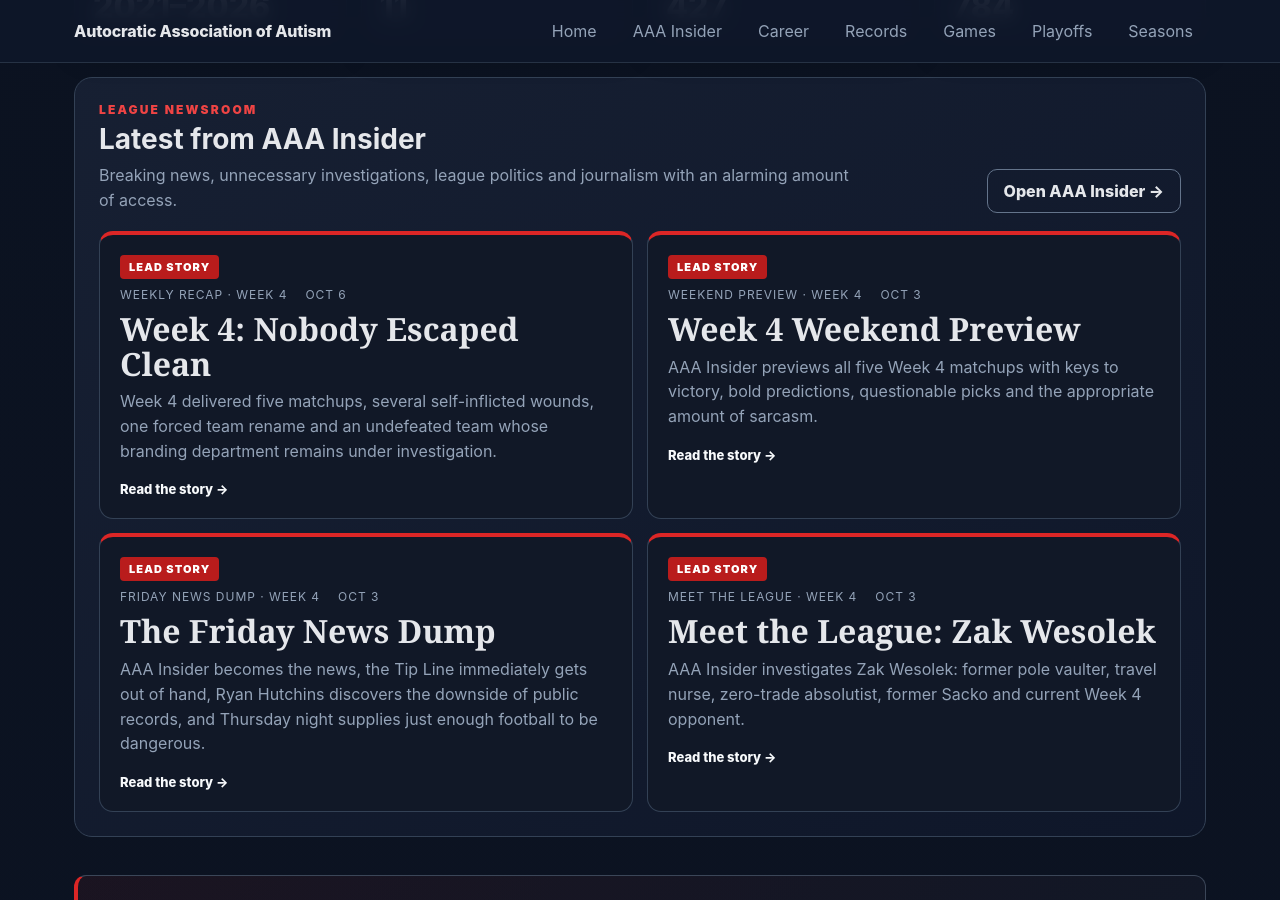
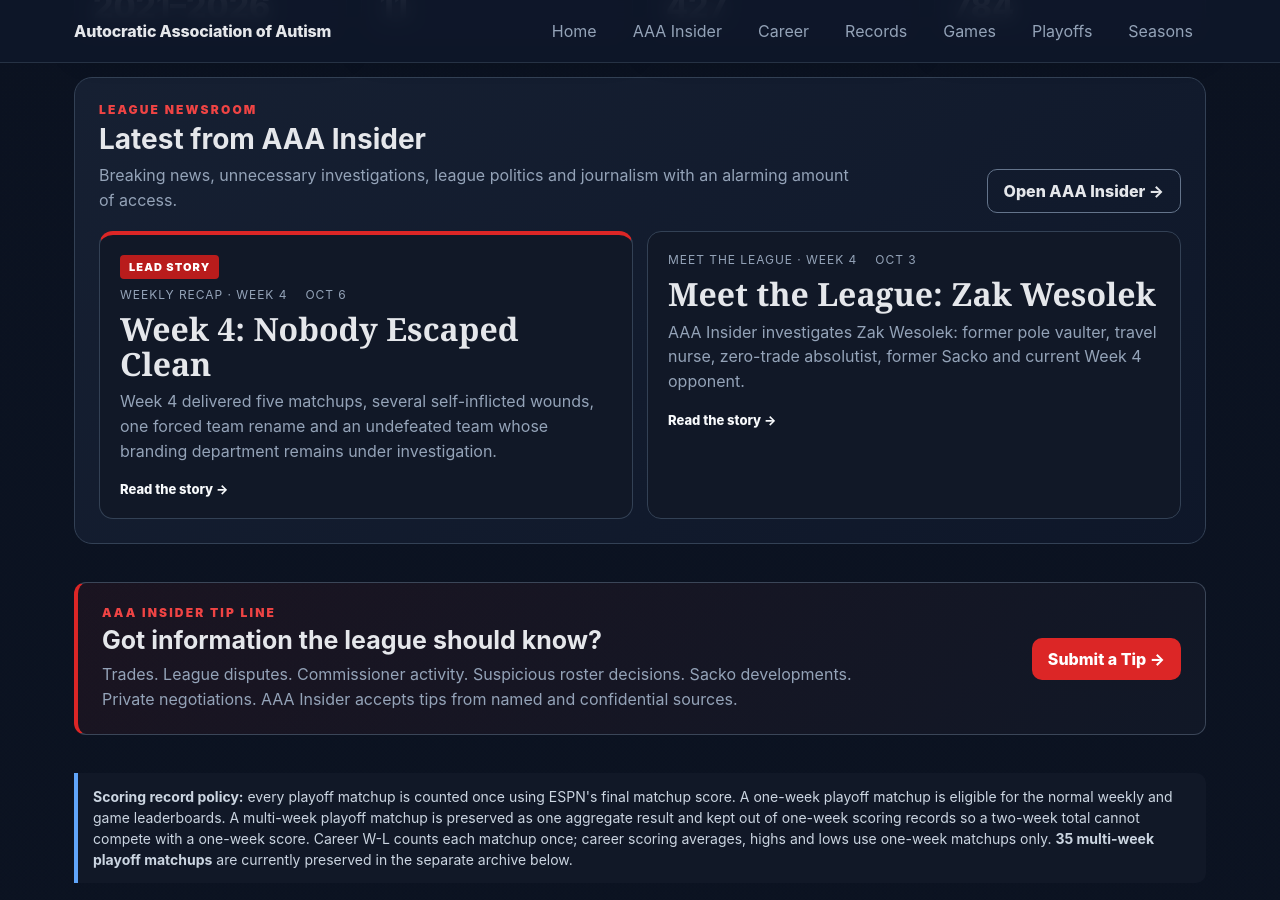
Before and after one commit to Autocratic-Association-of-Autism/AAA-Fantasy, a Jekyll site: the page built from index.html, in a window 1280 px wide and 900 px high, scrolled down 553 px. Built offline with Jekyll 4.4.1, drawn with Linux system fonts in a browser that asks for light colours.

Commit message:
Feature Week 4 recap and Zak profile on homepage

```diff
--- a/index.html
+++ b/index.html
@@ -48,18 +48,33 @@
   </div>
 
   <div class="home-story-grid">
-    {% for issue in issues limit:4 %}
-    <a class="home-story-card home-story-lead" href="{{ issue.url | relative_url }}">
+    {% assign lead_issue = issues | first %}
+    {% assign zak_issue = site.ledger | where: "title", "Meet the League: Zak Wesolek" | first %}
+
+    {% if lead_issue %}
+    <a class="home-story-card home-story-lead" href="{{ lead_issue.url | relative_url }}">
       <div class="insider-tag">Lead Story</div>
       <div class="issue-meta">
-        <span>{% if issue.article_type %}{{ issue.article_type }}{% else %}Issue No. {{ issue.issue_number }}{% endif %}</span>
-        <span>{{ issue.date | date: "%b %-d" }}</span>
+        <span>{% if lead_issue.article_type %}{{ lead_issue.article_type }}{% else %}Issue No. {{ lead_issue.issue_number }}{% endif %}</span>
+        <span>{{ lead_issue.date | date: "%b %-d" }}</span>
       </div>
-      <h3>{{ issue.title }}</h3>
-      <p>{{ issue.summary }}</p>
+      <h3>{{ lead_issue.title }}</h3>
+      <p>{{ lead_issue.summary }}</p>
       <span class="home-story-link">Read the story →</span>
     </a>
-    {% endfor %}
+    {% endif %}
+
+    {% if zak_issue %}
+    <a class="home-story-card" href="{{ zak_issue.url | relative_url }}">
+      <div class="issue-meta">
+        <span>{% if zak_issue.article_type %}{{ zak_issue.article_type }}{% else %}Issue No. {{ zak_issue.issue_number }}{% endif %}</span>
+        <span>{{ zak_issue.date | date: "%b %-d" }}</span>
+      </div>
+      <h3>{{ zak_issue.title }}</h3>
+      <p>{{ zak_issue.summary }}</p>
+      <span class="home-story-link">Read the story →</span>
+    </a>
+    {% endif %}
   </div>
 </section>
 
```
